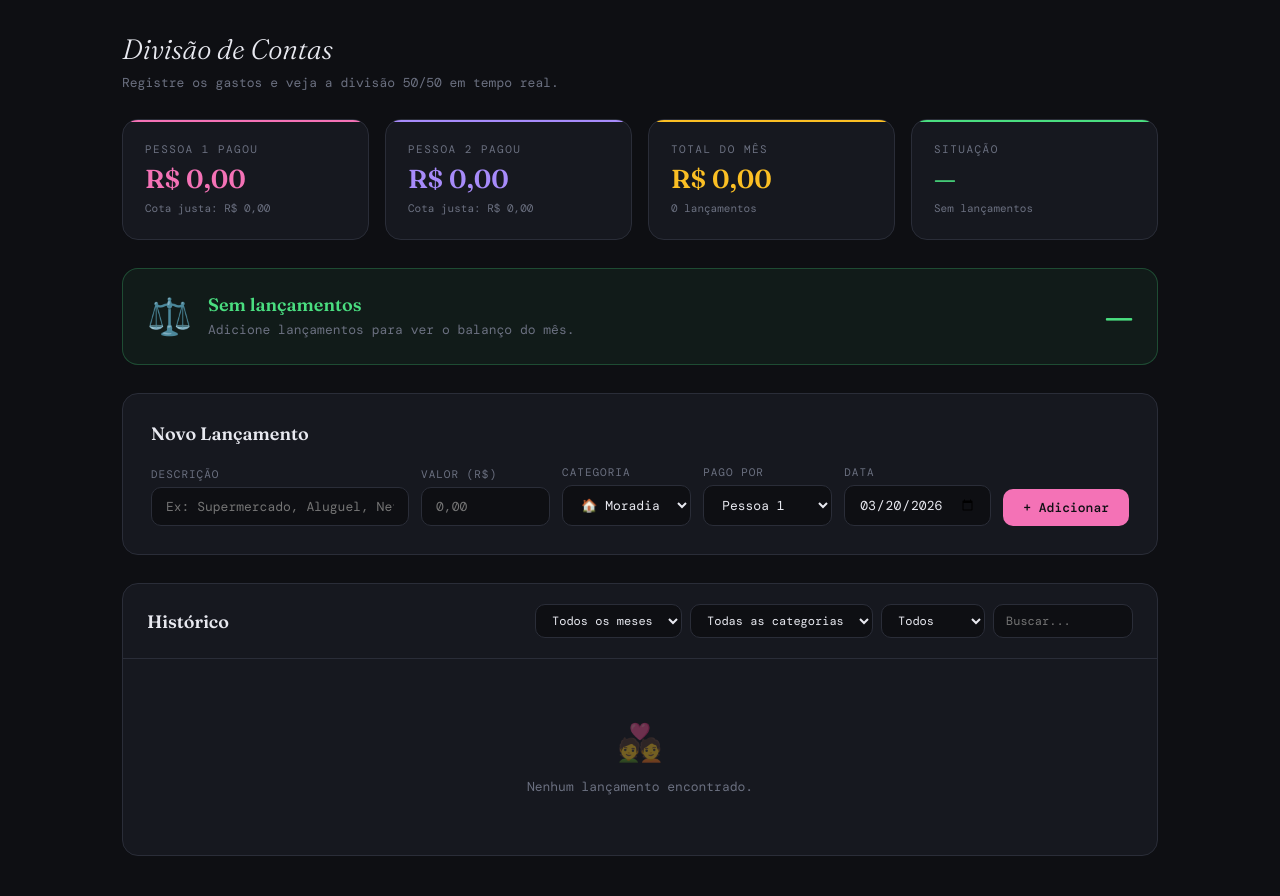
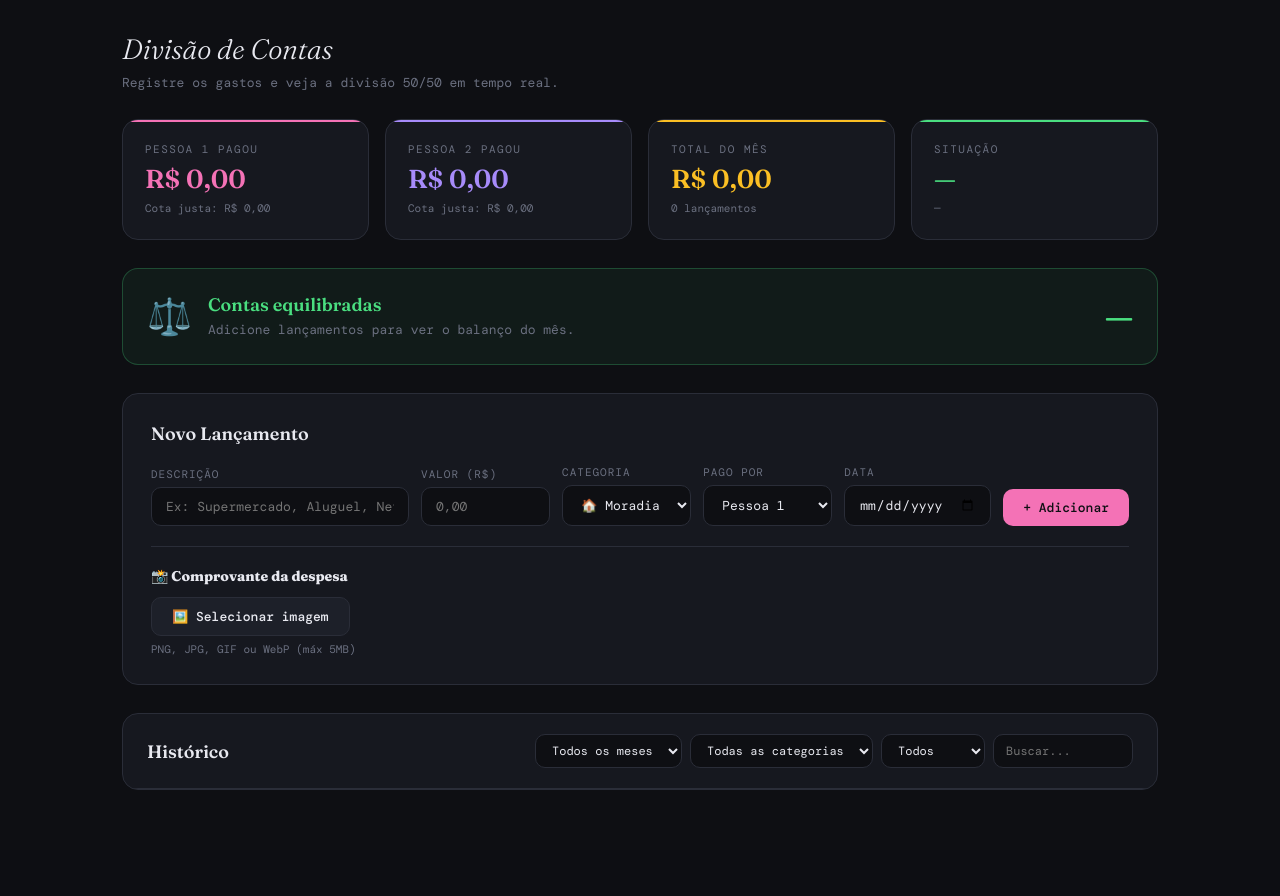
Before and after one commit to HolgerDavids/DigitalLife, a Flask app: page /casal in a window 1280 px wide. Shown: the part 56-952 px from the top of the page. After the commit the page ends 846 px from the top, so only its background shows below. Run offline with Flask 3, Linux system fonts and the light colour scheme; some web fonts are replaced.

Commit message:
feat: adicionar funcionalidade de upload de comprovante de despesa no módulo casal

```diff
--- a/app.py
+++ b/app.py
@@ -21,13 +21,22 @@ from email.mime.multipart import MIMEMultipart
 from datetime     import datetime, date, timedelta
 from contextlib   import contextmanager
 from functools    import wraps
-from flask        import Flask, request, jsonify, render_template, g, session
+from flask        import Flask, request, jsonify, render_template, g, session, send_file
+from werkzeug.utils import secure_filename
 
 # ─── CONFIGURAÇÃO ─────────────────────────────────────────────────────────────
 BASE_DIR = os.path.dirname(os.path.abspath(__file__))
 DB_PATH  = os.path.join(BASE_DIR, "finance.db")
 CFG_PATH = os.path.join(BASE_DIR, "config.json")
+UPLOAD_DIR = os.path.join(BASE_DIR, "comprovantes")
 PORT     = 5000
+
+# Criar pasta de comprovantes se não existir
+os.makedirs(UPLOAD_DIR, exist_ok=True)
+
+# Extensões e tamanho máximo permitido
+ALLOWED_EXTENSIONS = {'png', 'jpg', 'jpeg', 'gif', 'webp'}
+MAX_FILE_SIZE = 5 * 1024 * 1024  # 5MB
 
 def _load_cfg() -> dict:
     try:
@@ -45,6 +54,37 @@ def _get_secret_key() -> str:
         cfg["secret_key"] = secrets.token_hex(32)
         _save_cfg(cfg)
     return cfg["secret_key"]
+
+def _allowed_file(filename: str) -> bool:
+    """Valida extensão do arquivo."""
+    return '.' in filename and filename.rsplit('.', 1)[1].lower() in ALLOWED_EXTENSIONS
+
+def _save_upload_file(file) -> str | None:
+    """Salva arquivo de upload e retorna o ID único gerado."""
+    if not file or file.filename == '':
+        return None
+    if not _allowed_file(file.filename):
+        return None
+
+    # Verificar tamanho
+    file.seek(0, 2)  # ir para o final
+    file_size = file.tell()
+    file.seek(0)  # voltar para o início
+
+    if file_size > MAX_FILE_SIZE:
+        return None
+
+    # Gerar nome único
+    file_id = uuid.uuid4().hex
+    ext = file.filename.rsplit('.', 1)[1].lower()
+    filename = secure_filename(f"{file_id}.{ext}")
+    filepath = os.path.join(UPLOAD_DIR, filename)
+
+    try:
+        file.save(filepath)
+        return file_id
+    except Exception:
+        return None
 
 app = Flask(__name__)
 app.config["JSON_SORT_KEYS"]          = False
@@ -616,6 +656,31 @@ def agenda():
 @app.route("/casal")
 def casal():
     return render_template("casal.html")
+
+@app.route("/api/casal/comprovante", methods=["POST"])
+def upload_comprovante():
+    """Upload de comprovante de despesa do casal."""
+    if 'file' not in request.files:
+        return jsonify({"err": "Nenhum arquivo enviado"}), 400
+
+    file = request.files['file']
+    file_id = _save_upload_file(file)
+
+    if not file_id:
+        return jsonify({"err": "Arquivo inválido ou muito grande (máx 5MB)"}), 400
+
+    return jsonify({"id": file_id, "url": f"/api/casal/comprovante/{file_id}"})
+
+@app.route("/api/casal/comprovante/<file_id>")
+def get_comprovante(file_id: str):
+    """Serve imagem de comprovante."""
+    # Procurar arquivo com qualquer extensão
+    for ext in ALLOWED_EXTENSIONS:
+        filepath = os.path.join(UPLOAD_DIR, f"{file_id}.{ext}")
+        if os.path.exists(filepath):
+            return send_file(filepath, mimetype=f"image/{ext}")
+
+    return jsonify({"err": "Arquivo não encontrado"}), 404
 
 @app.route("/estudos")
 def estudos():
--- a/templates/casal.html
+++ b/templates/casal.html
@@ -156,6 +156,15 @@ tr:hover td{background:rgba(255,255,255,.02)}
 .modal p{font-size:13px;color:var(--muted);margin-bottom:20px}
 .modal-footer{display:flex;justify-content:flex-end;gap:10px;margin-top:20px}
 
+/* ── MODAL COMPROVANTE ── */
+.modal-comprovante{width:auto;padding:0;overflow:hidden}
+.modal-img-container{position:relative;width:100%;max-height:70vh;background:var(--bg)}
+.modal-img-container img{width:100%;height:auto;display:block;max-height:70vh;object-fit:contain}
+.modal-img-close{position:absolute;top:10px;right:10px;background:rgba(14,15,19,.8);border:none;color:var(--text);
+  width:40px;height:40px;border-radius:50%;cursor:pointer;font-size:20px;display:flex;align-items:center;justify-content:center;
+  transition:all .2s;z-index:1}
+.modal-img-close:hover{background:rgba(14,15,19,1)}
+
 /* ── TOAST ── */
 .toast{position:fixed;bottom:24px;left:50%;transform:translateX(-50%) translateY(20px);
   background:var(--surface2);border:1px solid var(--border);border-radius:10px;
@@ -298,6 +307,26 @@ tr:hover td{background:rgba(255,255,255,.02)}
         <label>&nbsp;</label>
         <button class="btn btn-primary" onclick="adicionarGasto()" style="width:100%;white-space:nowrap">+ Adicionar</button>
       </div>
+    </div>
+
+    <!-- Seção de comprovante -->
+    <div style="margin-top:20px;padding-top:20px;border-top:1px solid var(--border)">
+      <h3 style="font-family:'Fraunces',serif;font-size:14px;margin-bottom:12px">📸 Comprovante da despesa</h3>
+      <div style="display:flex;gap:12px;align-items:flex-start;flex-wrap:wrap">
+        <div>
+          <input type="file" id="n-comprovante" accept="image/*" style="display:none">
+          <button type="button" class="btn btn-secondary" onclick="document.getElementById('n-comprovante').click()">
+            🖼️ Selecionar imagem
+          </button>
+          <div style="font-size:11px;color:var(--muted);margin-top:6px">PNG, JPG, GIF ou WebP (máx 5MB)</div>
+        </div>
+        <div id="preview-comprovante" style="display:none;position:relative">
+          <img id="img-preview" src="" style="height:80px;border-radius:8px;border:1px solid var(--border)" alt="Preview">
+          <button type="button" class="btn btn-danger btn-sm" onclick="limparComprovante()" style="position:absolute;top:-8px;right:-8px;padding:4px 8px;font-size:10px">✕</button>
+        </div>
+      </div>
+    </div>
+  </div>
     </div>
   </div>
 
@@ -446,6 +475,16 @@ tr:hover td{background:rgba(255,255,255,.02)}
     <div class="modal-footer">
       <button class="btn btn-secondary" onclick="closeModal()">Cancelar</button>
       <button class="btn btn-danger" id="btn-del-ok">Excluir</button>
+    </div>
+  </div>
+</div>
+
+<!-- Modal visualizar comprovante -->
+<div class="modal-overlay" id="modal-comprovante" onclick="if(event.target===this)closeComprovante()">
+  <div class="modal modal-comprovante">
+    <div class="modal-img-container">
+      <img id="modal-img-src" src="" alt="Comprovante">
+      <button class="modal-img-close" onclick="closeComprovante()">✕</button>
     </div>
   </div>
 </div>
@@ -673,12 +712,13 @@ function renderLancamentos() {
       <th>Categoria</th>
       <th>Pago por</th>
       <th style="text-align:right">Valor</th>
-      <th style="width:80px"></th>
+      <th style="width:100px"></th>
     </tr></thead>
     <tbody>${lista.map(g => {
       const isP1  = g.pago === 'p1';
       const nome  = isP1 ? p1 : p2;
       const cls   = isP1 ? 'badge-p1' : 'badge-p2';
+      const temComprovante = g.comprovante_id;
       return `<tr>
         <td style="text-align:center;font-size:18px">${g.cat.split(' ')[0]}</td>
         <td style="color:var(--muted)">${fmtData(g.data)}</td>
@@ -686,7 +726,10 @@ function renderLancamentos() {
         <td><span class="badge" style="background:var(--surface2);color:var(--muted)">${g.cat.slice(g.cat.indexOf(' ')+1)}</span></td>
         <td><span class="badge ${cls}">${nome}</span></td>
         <td style="text-align:right;font-weight:500;color:${isP1?'var(--p1)':'var(--p2)'}">${fmt(g.valor)}</td>
-        <td><button class="btn btn-danger btn-sm" onclick="confirmarExcluir('${g.id}')">Excluir</button></td>
+        <td style="display:flex;gap:4px;justify-content:flex-end">
+          ${temComprovante ? `<button class="btn btn-secondary btn-sm" onclick="abrirComprovante('${g.comprovante_id}')" title="Ver comprovante">📸</button>` : ''}
+          <button class="btn btn-danger btn-sm" onclick="confirmarExcluir('${g.id}')">✕</button>
+        </td>
       </tr>`;
     }).join('')}</tbody>
   </table>`;
@@ -775,7 +818,7 @@ function renderRelatorio() {
   }
   rtab.innerHTML = `<table>
     <thead><tr>
-      <th></th><th>Data</th><th>Descrição</th><th>Categoria</th><th>Pago por</th><th style="text-align:right">Valor</th>
+      <th></th><th>Data</th><th>Descrição</th><th>Categoria</th><th>Pago por</th><th style="text-align:right">Valor</th><th style="width:60px"></th>
     </tr></thead>
     <tbody>${sortedLista.map(g => {
       const isP1 = g.pago==='p1';
@@ -786,9 +829,11 @@ function renderRelatorio() {
         <td><span class="badge" style="background:var(--surface2);color:var(--muted)">${g.cat.slice(g.cat.indexOf(' ')+1)}</span></td>
         <td><span class="badge ${isP1?'badge-p1':'badge-p2'}">${isP1?p1:p2}</span></td>
         <td style="text-align:right;color:${isP1?'var(--p1)':'var(--p2)'}">${fmt(g.valor)}</td>
+        <td style="text-align:center">${g.comprovante_id ? `<button class="btn btn-secondary btn-sm" onclick="abrirComprovante('${g.comprovante_id}')" title="Ver comprovante" style="padding:4px 8px;font-size:11px">📸</button>` : ''}</td>
       </tr>`;
     }).join('')}</tbody>
   </table>`;
+}
 }
 
 function renderCatsPessoa(pago, lista, totalPessoa, elId) {
@@ -828,16 +873,94 @@ function adicionarGasto() {
   if (!desc)          { toast('Preencha a descrição.', 'err'); return; }
   if (!valor||valor<=0){ toast('Informe um valor válido.', 'err'); return; }
 
-  const gasto = { id: gerarId(), desc, valor, cat, pago, data };
+  const gasto = { id: gerarId(), desc, valor, cat, pago, data, comprovante_id: null };
+
+  // Se houver arquivo selecionado, fazer upload
+  const fileInput = document.getElementById('n-comprovante');
+  if (fileInput.files.length > 0) {
+    const formData = new FormData();
+    formData.append('file', fileInput.files[0]);
+
+    fetch('/api/casal/comprovante', {
+      method: 'POST',
+      body: formData
+    })
+    .then(r => r.json())
+    .then(data => {
+      if (data.err) {
+        toast('Erro ao enviar comprovante: ' + data.err, 'err');
+      } else {
+        gasto.comprovante_id = data.id;
+      }
+      finalizarAdicao(gasto);
+    })
+    .catch(e => {
+      toast('Erro na conexão: ' + e.message, 'err');
+      finalizarAdicao(gasto);
+    });
+  } else {
+    finalizarAdicao(gasto);
+  }
+}
+
+function finalizarAdicao(gasto) {
   GASTOS.unshift(gasto);
   salvar();
 
   document.getElementById('n-desc').value  = '';
   document.getElementById('n-valor').value = '';
+  document.getElementById('n-comprovante').value = '';
+  limparComprovante();
 
   populateMeses();
   atualizarTudo();
   toast('Lançamento adicionado! 💸');
+}
+
+// ══════════════════════════════════════════════════════════════════
+//  GERENCIAR COMPROVANTE
+// ══════════════════════════════════════════════════════════════════
+document.getElementById('n-comprovante')?.addEventListener('change', function(e) {
+  const file = e.target.files[0];
+  if (!file) return;
+
+  // Validar tamanho (5MB)
+  if (file.size > 5 * 1024 * 1024) {
+    toast('Arquivo muito grande (máx 5MB)', 'err');
+    e.target.value = '';
+    return;
+  }
+
+  // Validar tipo
+  if (!['image/png', 'image/jpeg', 'image/gif', 'image/webp'].includes(file.type)) {
+    toast('Formato não suportado. Use PNG, JPG, GIF ou WebP.', 'err');
+    e.target.value = '';
+    return;
+  }
+
+  // Mostrar preview
+  const reader = new FileReader();
+  reader.onload = (evt) => {
+    document.getElementById('img-preview').src = evt.target.result;
+    document.getElementById('preview-comprovante').style.display = 'block';
+  };
+  reader.readAsDataURL(file);
+});
+
+function limparComprovante() {
+  document.getElementById('n-comprovante').value = '';
+  document.getElementById('preview-comprovante').style.display = 'none';
+  document.getElementById('img-preview').src = '';
+}
+
+function abrirComprovante(comprovante_id) {
+  if (!comprovante_id) return;
+  document.getElementById('modal-img-src').src = `/api/casal/comprovante/${comprovante_id}`;
+  document.getElementById('modal-comprovante').classList.add('open');
+}
+
+function closeComprovante() {
+  document.getElementById('modal-comprovante').classList.remove('open');
 }
 
 let _delId = null;
```
